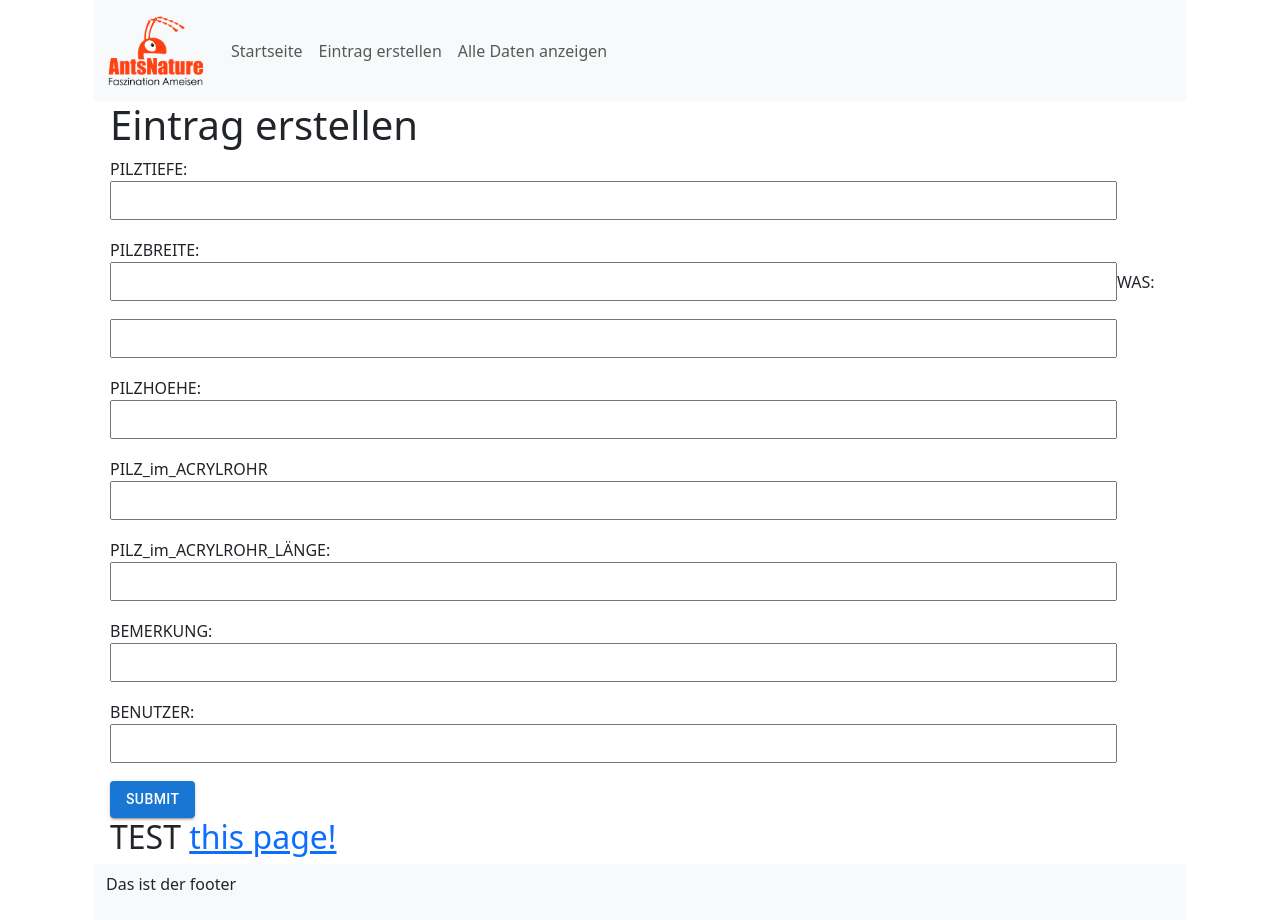
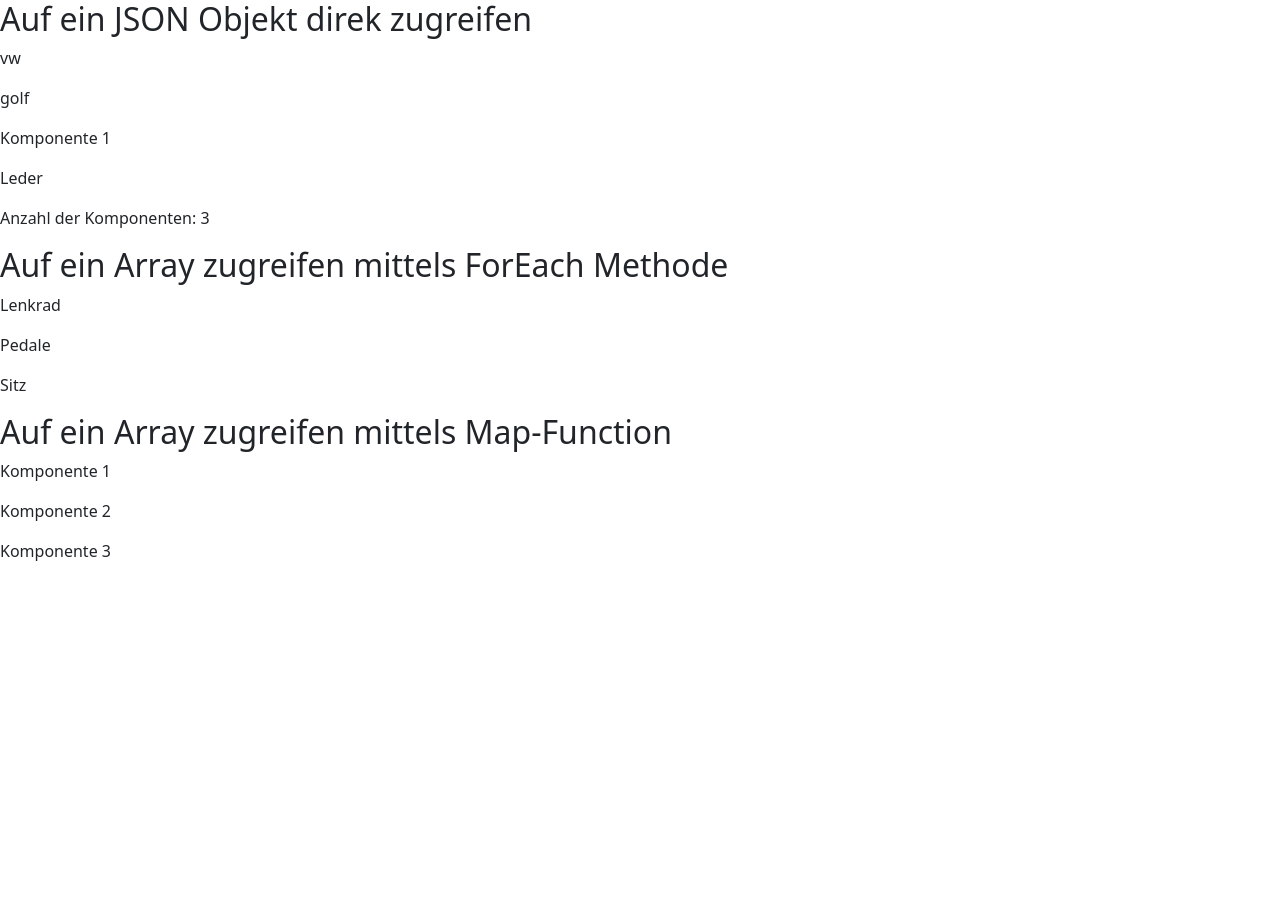
Before and after one commit to m3fischer/antsui, a Next.js app: page /check in a window 1280 px wide. After the commit the page ends 800 px from the top, so only its background shows below. Built offline with nearby package versions, Linux system fonts and the light colour scheme.

Commit message:
vereinfacht, typ mit array und Abfrage via foreach

```diff
--- a/components/antforms.js
+++ b/components/antforms.js
@@ -5,7 +5,7 @@ export default function Antform(){
 
 export function AntItem({id, label}) {
     return (<>
-        <div className="input-group mb-3">
+        <div id={"div_" + id} className="input-group mb-3">
           <div className="input-group-prepend" >
             <span className="input-group-text" id="inputGroup-sizing-default" >{label}</span>
           </div>
--- a/pages/check.js
+++ b/pages/check.js
@@ -9,116 +9,42 @@ import {useState} from 'react';
 
 
 
-
-export default function FirstPost() {
+let auto = {
+    marke:"vw",
+    model:"golf",
+    komponenten:[
+        {id:"Komponente 1", name:"Lenkrad", material:"Leder"},
+        {id:"Komponente 2", name:"Pedale", material:"Alu"},
+        {id:"Komponente 3", name:"Sitz", material:"Textil"},
+    ]
+}
 
 
-    const sendToServer = async (event)=>{
-        try {
-        const router = useRouter()
-        const [route, setRoute] = useState()
+export default function check() {
+    let resultToShow = []
+    auto.komponenten.forEach((currentValue, index)=>{resultToShow.push(<p key={currentValue.name}>{currentValue.name}</p>)})
 
-        // Stop the form from submitting and refreshing the page.
-        event.preventDefault()
+    console.log (auto)
+    return (
+        <>
+            <div>
+                <h2>Auf ein JSON Objekt direk zugreifen</h2>
+                <p>{auto.marke}</p>
+                <p>{auto.model}</p>
+                <p>{auto.komponenten[0].id}</p>
+                <p>{auto.komponenten[0].material}</p>
+                <p>Anzahl der Komponenten: {auto.komponenten.length}</p>
+            </div>
 
-        // Get data from the form.
-        const data = {
-            PILZTIEFE: event.target.PILZTIEFE.value,
-            PILZBREITE: event.target.PILZBREITE.value,
-            WAS: event.target.WAS.value,
-            PILZHOEHE: event.target.PILZHOEHE.value,
-            PILZ_im_ACRYLROHR: event.target.PILZ_im_ACRYLROHR.value,
-            PILZ_im_ACRYLROHR_LÄNGE: event.target.PILZ_im_ACRYLROHR_LÄNGE.value,
-            BEMERKUNG: event.target.BEMERKUNG.value,
-            BENUTZER: event.target.BENUTZER.value,
-        }
+            <div>
+                <h2>Auf ein Array zugreifen mittels ForEach Methode</h2>
+                <div>{resultToShow}</div>
+            </div>
+            <div>
+                <h2>Auf ein Array zugreifen mittels Map-Function</h2>
+                {auto.komponenten.map((komponente, index)=>{return <p key={komponente.id}>{komponente.id}</p>})}
+            </div>
 
-    // Send the data to the server in JSON format.
-        const JSONdata = JSON.stringify(data)
-
-        // API endpoint where we send form data.
-        const endpoint = 'http://localhost:3030/write'
-
-        // Form the request for sending data to the server.
-        const options = {
-            // The method is POST because we are sending data.
-            method: 'POST',
-            // Tell the server we're sending JSON.
-            headers: {
-            'Content-Type': 'application/json',
-            },
-            // Body of the request is the JSON data we created above.
-            body: JSONdata,
-        }
-
-
-
-
-        // Send the form data to our forms API on Vercel and get a response.
-        const response = await fetch(endpoint, options)
-
-        // Get the response data from server as JSON.
-        // If server returns the name submitted, that means the form works.
-        const result = await response.json()
-        alert(`Data from Server: ${result.data}`)
-        } catch (error) {
-                console.log(error)
-        }
-        //Weiterleiten auf hauptseite
-        router.push("/")
-
-        //aktuelle Seite neuladen
-        //router.reload(window.location.pathname)
-        //router.reload()
-
-    }
-
-
-
-
-
-
-    return (
-
-        <Antslayout>
-
-            <h1>Eintrag erstellen</h1>
-
-
-            <form onSubmit={sendToServer} /*action="http://localhost:3030/write"  method="post" */ >
-
-                <label htmlFor="PILZTIEFE">PILZTIEFE:</label>
-                <input className={styles.input} type="text" id="PILZTIEFE" name="PILZTIEFE" required minLength="1" maxLength="20" />
-
-                <label htmlFor="PILZBREITE">PILZBREITE:</label>
-                <input className={styles.input} type="text" id="PILZBREITE" name="PILZBREITE" />
-
-                <label htmlFor="WAS">WAS:</label>
-                <input className={styles.input} type="text" id="WAS" name="WAS" />
-
-                <label htmlFor="PILZHOEHE">PILZHOEHE: </label>
-                <input className={styles.input} type="text" id="PILZHOEHE" name="PILZHOEHE" />
-
-                <label htmlFor="PILZ_im_ACRYLROHR">PILZ_im_ACRYLROHR</label>
-                <input className={styles.input} type="text" id="PILZ_im_ACRYLROHR" name="PILZ_im_ACRYLROHR"/>
-
-                <label htmlFor="PILZ_im_ACRYLROHR_LÄNGE">PILZ_im_ACRYLROHR_LÄNGE:</label>
-                <input className={styles.input} type="text" id="PILZ_im_ACRYLROHR_LÄNGE" name="PILZ_im_ACRYLROHR_LÄNGE" />
-
-                <label htmlFor="BEMERKUNG">BEMERKUNG:</label>
-                <input className={styles.input} type="text" id="BEMERKUNG" name="BEMERKUNG" />
-
-
-                <label htmlFor="BENUTZER">BENUTZER:</label>
-                <input className={styles.input} type="text" id="BENUTZER" name="BENUTZER" />
-
-                <Button variant="contained" type="submit">Submit</Button>
-            </form>
-
-            <h2>TEST  <Link href="/org/our-orgs">this page!</Link></h2>
-
-        </Antslayout>
-
-
-    );
+        </>
+    )
   }
```
Also changed, not shown: components/antstypes.json (+14 -12 lines), pages/addentryfuetterung.js (+3 -29 lines).
